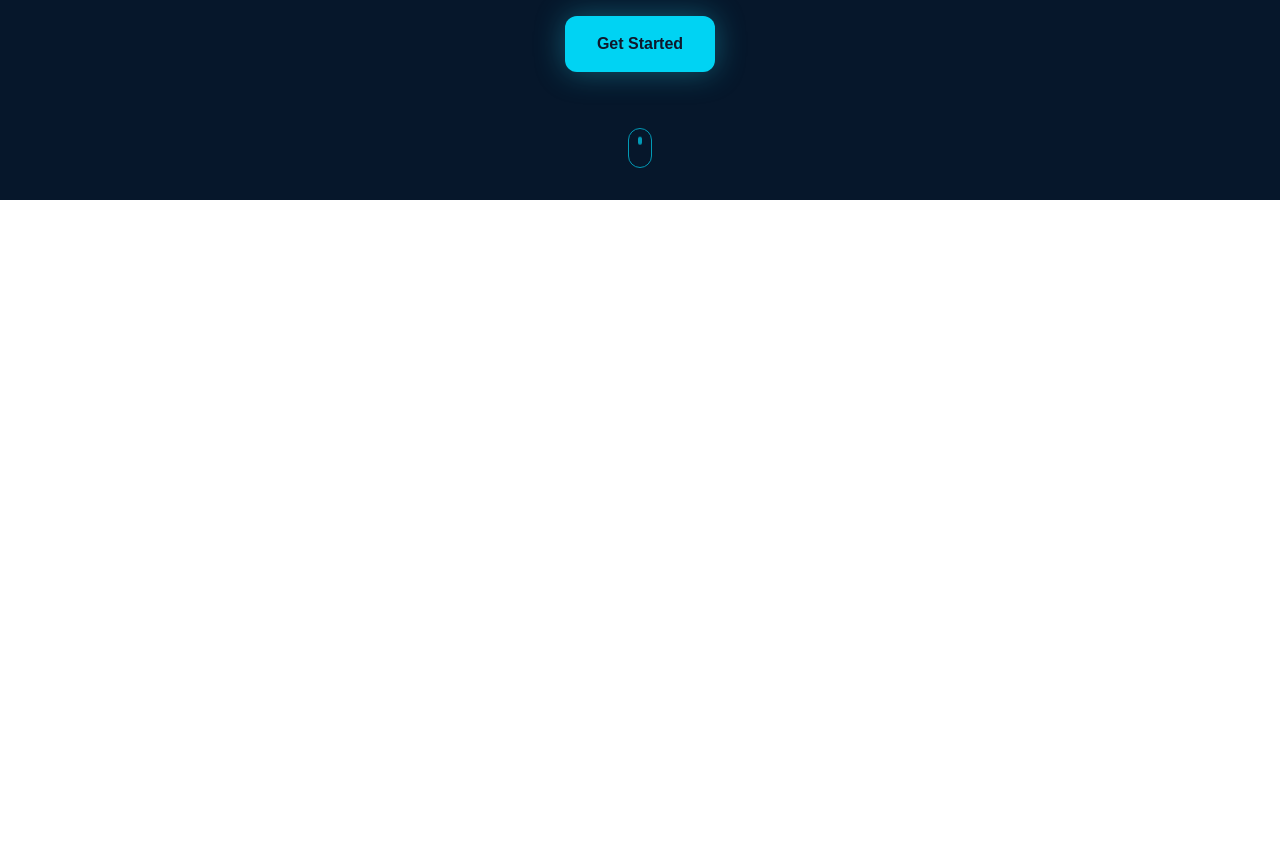
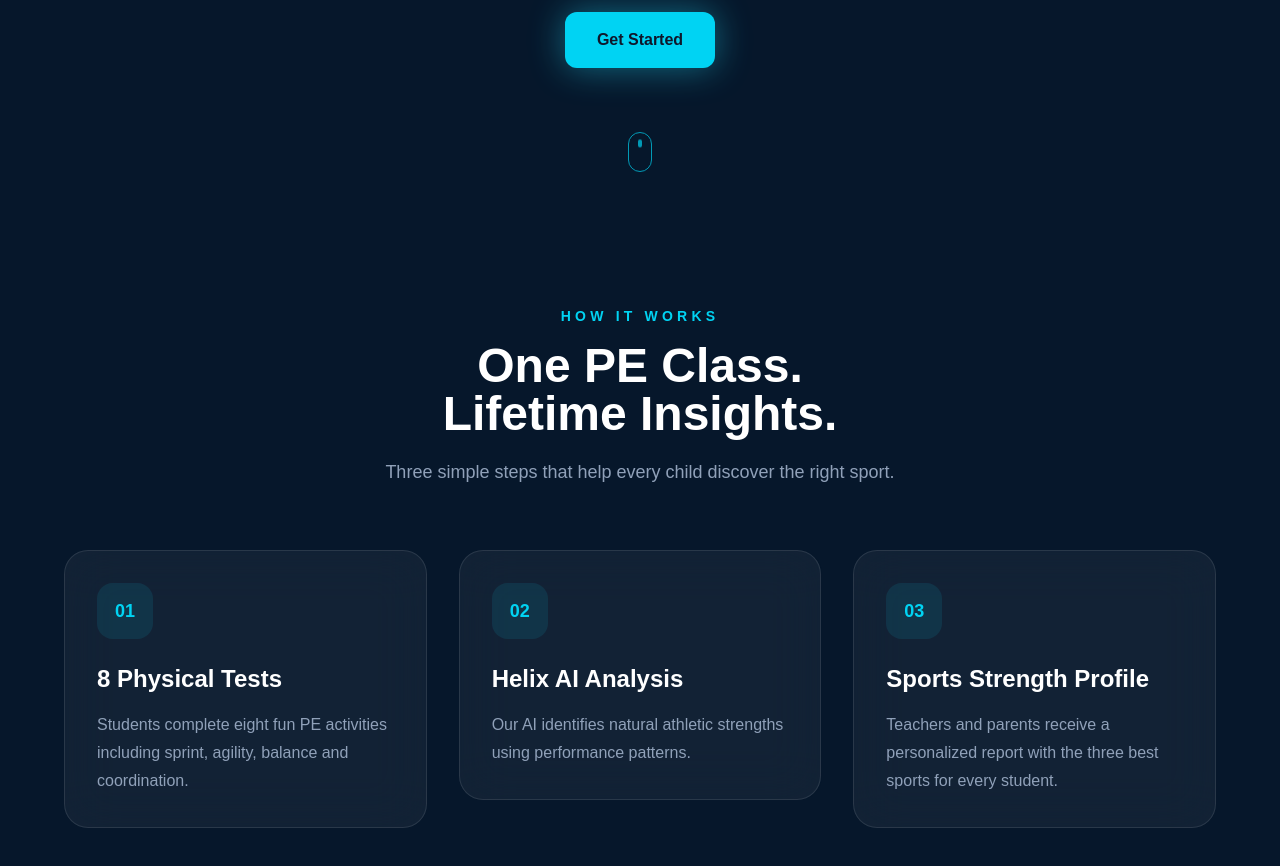
Before and after one commit to Gl1tchMode/SportDNA, a Next.js app: page / in a window 1280 px wide. Shown: the part 600-1466 px from the top of the page. Before the commit the page ends 800 px from the top, so only its background shows below. Built offline with nearby package versions, Linux system fonts and the light colour scheme.

Commit message:
Sprint 3: Scroll animations & homepage polish

```diff
--- a/app/page.tsx
+++ b/app/page.tsx
@@ -2,6 +2,7 @@
 
 import { useState } from "react";
 import DNAHelix from "../components/DNAHelix";
+import HowItWorks from "../components/HowItWorks";
 
 export default function Home() {
   const [dark, setDark] = useState(true);
@@ -14,12 +15,12 @@ export default function Home() {
           : "bg-[#F7FAFC] text-[#071A35]"
       }`}
     >
-      {/* Background glow */}
-      <div className="absolute inset-0 overflow-hidden -z-10">
-        <div className="absolute top-20 left-1/2 -translate-x-1/2 h-96 w-96 rounded-full bg-cyan-400/10 blur-3xl" />
+      {/* Background Glow */}
+      <div className="fixed inset-0 -z-10 overflow-hidden">
+        <div className="absolute top-24 left-1/2 -translate-x-1/2 h-[520px] w-[520px] rounded-full bg-cyan-400/10 blur-3xl animate-pulse" />
       </div>
 
-      {/* Floating Glass Navbar */}
+      {/* Glass Navbar */}
       <header className="flex justify-center pt-6 px-4">
         <nav
           className={`w-full max-w-6xl rounded-2xl border backdrop-blur-xl px-6 py-4 flex items-center justify-between ${
@@ -33,7 +34,9 @@ export default function Home() {
           </h1>
 
           <div className="hidden md:flex gap-8 text-sm font-medium">
-            <a className="text-cyan-400" href="#">Home</a>
+            <a className="text-cyan-400" href="#">
+              Home
+            </a>
             <a href="#">Schools</a>
             <a href="#">About</a>
             <a href="#">Contact</a>
@@ -56,7 +59,9 @@ export default function Home() {
 
       {/* Hero */}
       <section className="min-h-[calc(100vh-96px)] flex flex-col items-center justify-center text-center px-6">
-        <DNAHelix />
+        <div className="animate-[float_6s_ease-in-out_infinite]">
+          <DNAHelix />
+        </div>
 
         <h1 className="mt-6 text-5xl md:text-7xl font-black tracking-wide">
           SPORT<span className="text-cyan-400">DNA</span>
@@ -75,16 +80,30 @@ export default function Home() {
           through AI-powered physical assessments.
         </p>
 
-        <button className="mt-8 rounded-xl bg-cyan-400 px-8 py-4 font-bold text-slate-900 shadow-[0_0_30px_rgba(34,211,238,0.35)] transition hover:scale-105">
+        <button className="mt-8 rounded-xl bg-cyan-400 px-8 py-4 font-bold text-slate-900 shadow-[0_0_35px_rgba(34,211,238,0.45)] hover:scale-105 transition-all duration-300">
           Get Started
         </button>
 
-        <div className="mt-14 opacity-70">
-          <div className="mx-auto h-10 w-6 rounded-full border border-cyan-400 flex justify-center">
+        <div className="mt-16 opacity-70">
+          <div className="h-10 w-6 rounded-full border border-cyan-400 flex justify-center mx-auto">
             <div className="mt-2 h-2 w-1 rounded-full bg-cyan-400 animate-bounce" />
           </div>
         </div>
       </section>
+
+      <HowItWorks />
+
+      <style jsx global>{`
+        @keyframes float {
+          0%,
+          100% {
+            transform: translateY(0px);
+          }
+          50% {
+            transform: translateY(-12px);
+          }
+        }
+      `}</style>
     </main>
   );
 }
--- /dev/null
+++ b/components/HowItWorks.tsx
@@ -0,0 +1,67 @@
+"use client";
+
+import Reveal from "./Reveal";
+
+export default function HowItWorks() {
+  const steps = [
+    {
+      number: "01",
+      title: "8 Physical Tests",
+      text: "Students complete eight fun PE activities including sprint, agility, balance and coordination."
+    },
+    {
+      number: "02",
+      title: "Helix AI Analysis",
+      text: "Our AI identifies natural athletic strengths using performance patterns."
+    },
+    {
+      number: "03",
+      title: "Sports Strength Profile",
+      text: "Teachers and parents receive a personalized report with the three best sports for every student."
+    }
+  ];
+
+  return (
+    <section className="py-28 px-6">
+      <div className="max-w-6xl mx-auto">
+        <Reveal>
+          <div className="text-center mb-16">
+            <p className="uppercase tracking-[0.3em] text-cyan-400 text-sm font-semibold">
+              How It Works
+            </p>
+
+            <h2 className="mt-4 text-4xl md:text-5xl font-black">
+              One PE Class.
+              <br />
+              Lifetime Insights.
+            </h2>
+
+            <p className="mt-5 max-w-2xl mx-auto text-slate-400 text-lg">
+              Three simple steps that help every child discover the right sport.
+            </p>
+          </div>
+        </Reveal>
+
+        <div className="grid md:grid-cols-3 gap-8">
+          {steps.map((step, index) => (
+            <Reveal key={step.number} delay={index * 180}>
+              <div className="rounded-3xl border border-white/10 bg-white/5 backdrop-blur-xl p-8 hover:-translate-y-2 hover:border-cyan-400/50 transition-all duration-500">
+                <div className="h-14 w-14 rounded-2xl bg-cyan-400/10 flex items-center justify-center">
+                  <span className="text-cyan-400 font-black text-lg">
+                    {step.number}
+                  </span>
+                </div>
+
+                <h3 className="mt-6 text-2xl font-bold">{step.title}</h3>
+
+                <p className="mt-4 text-slate-400 leading-7">
+                  {step.text}
+                </p>
+              </div>
+            </Reveal>
+          ))}
+        </div>
+      </div>
+    </section>
+  );
+}
--- /dev/null
+++ b/components/Reveal.tsx
@@ -0,0 +1,43 @@
+"use client";
+
+import { useEffect, useRef, useState } from "react";
+
+interface RevealProps {
+  children: React.ReactNode;
+  delay?: number;
+}
+
+export default function Reveal({ children, delay = 0 }: RevealProps) {
+  const ref = useRef<HTMLDivElement>(null);
+  const [visible, setVisible] = useState(false);
+
+  useEffect(() => {
+    const observer = new IntersectionObserver(
+      ([entry]) => {
+        if (entry.isIntersecting) {
+          setVisible(true);
+          observer.disconnect();
+        }
+      },
+      { threshold: 0.15 }
+    );
+
+    if (ref.current) observer.observe(ref.current);
+
+    return () => observer.disconnect();
+  }, []);
+
+  return (
+    <div
+      ref={ref}
+      style={{ transitionDelay: `${delay}ms` }}
+      className={`transition-all duration-700 ease-out ${
+        visible
+          ? "opacity-100 translate-y-0"
+          : "opacity-0 translate-y-10"
+      }`}
+    >
+      {children}
+    </div>
+  );
+}
```
